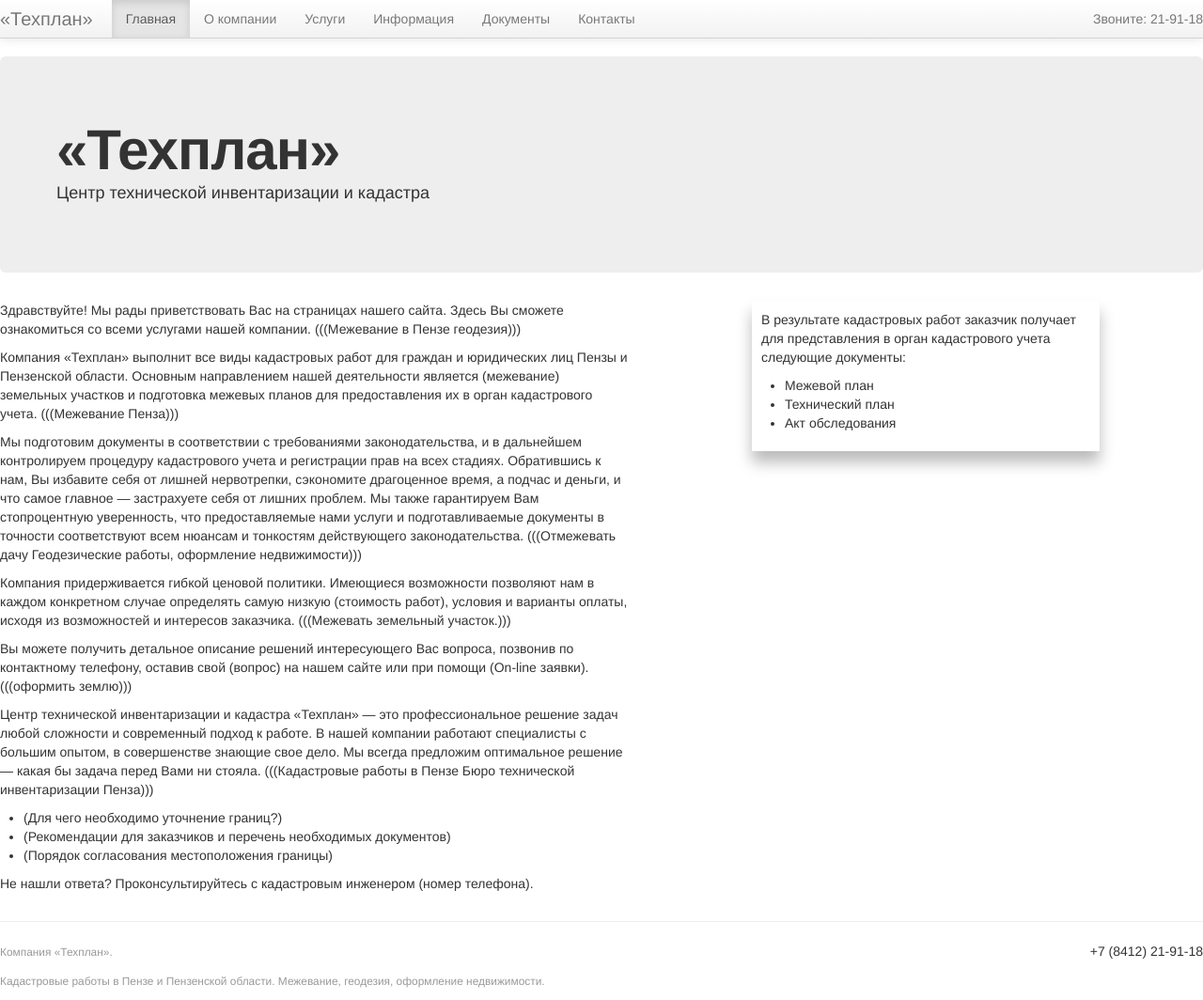
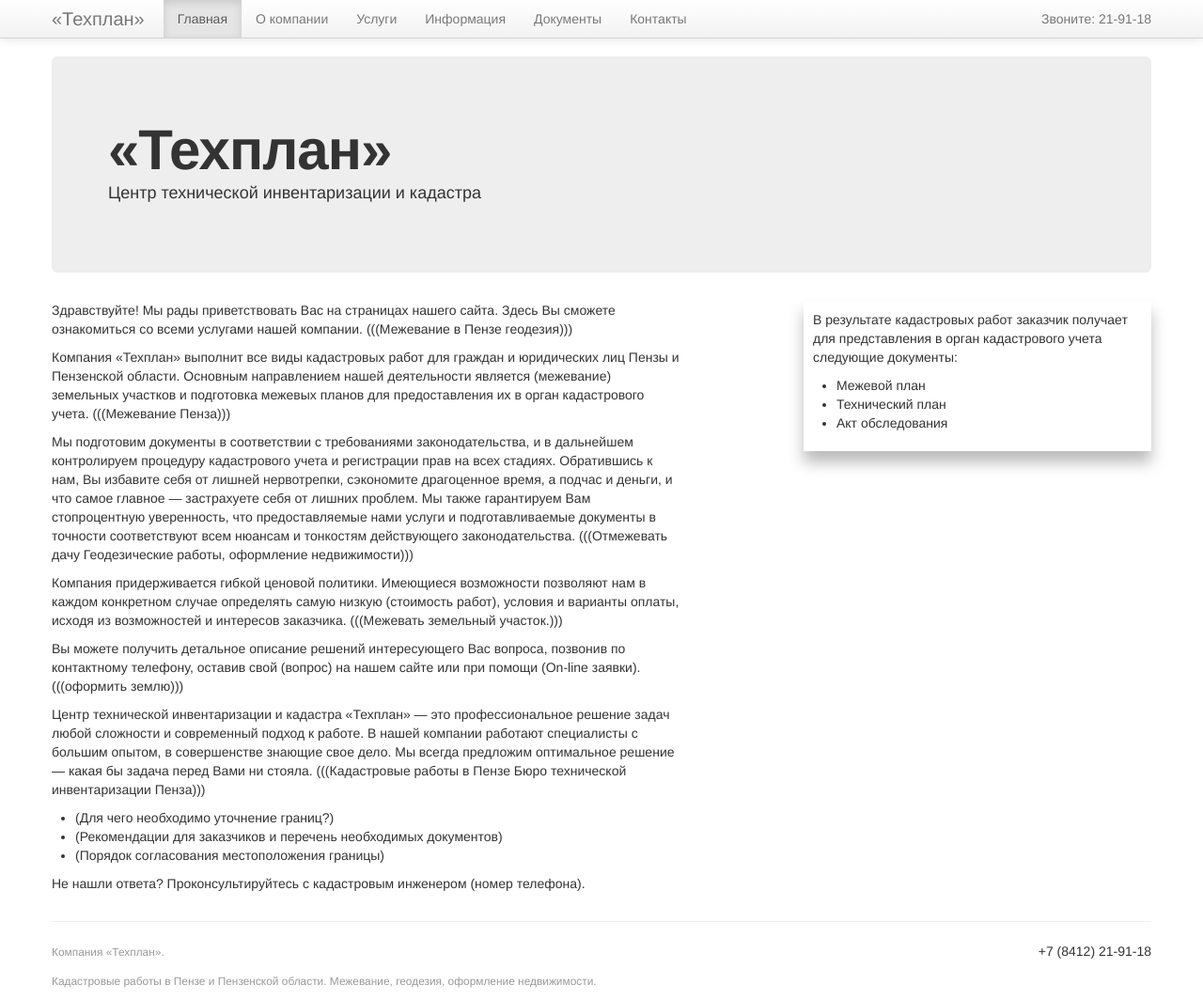
Before and after one commit to m1kc/m1kc.github.com, a Jekyll site: the page built from tehplan/index.md, in a window 1280 px wide and 1064 px high. Shown: the whole window at 94% size. Built offline with Jekyll 4.4.1, drawn with Linux system fonts in a browser that asks for light colours; Markdown is read by kramdown in place of the engine named in the settings.

Commit message:
Revert "Tehplan."
This reverts commit cc989afca4355b64d22395bb28a561ae12883247.

```diff
--- a/_layouts/default.html
+++ b/_layouts/default.html
@@ -18,7 +18,7 @@
 	<body>
 	 <div class="navbar navbar-fixed-top">
       <div class="navbar-inner">
-        <div class="container-narrow">
+        <div class="container">
           <button type="button" class="btn btn-navbar" data-toggle="collapse" data-target=".nav-collapse">
             <span class="icon-bar"></span>
             <span class="icon-bar"></span>
@@ -42,7 +42,7 @@
       </div>
     </div>
 
-	<div class="container-narrow">
+	<div class="container">
 		{% if page.main == true %}
 			<div class="hero-unit">
 				<h1>&laquo;Техплан&raquo;</h1>
```
